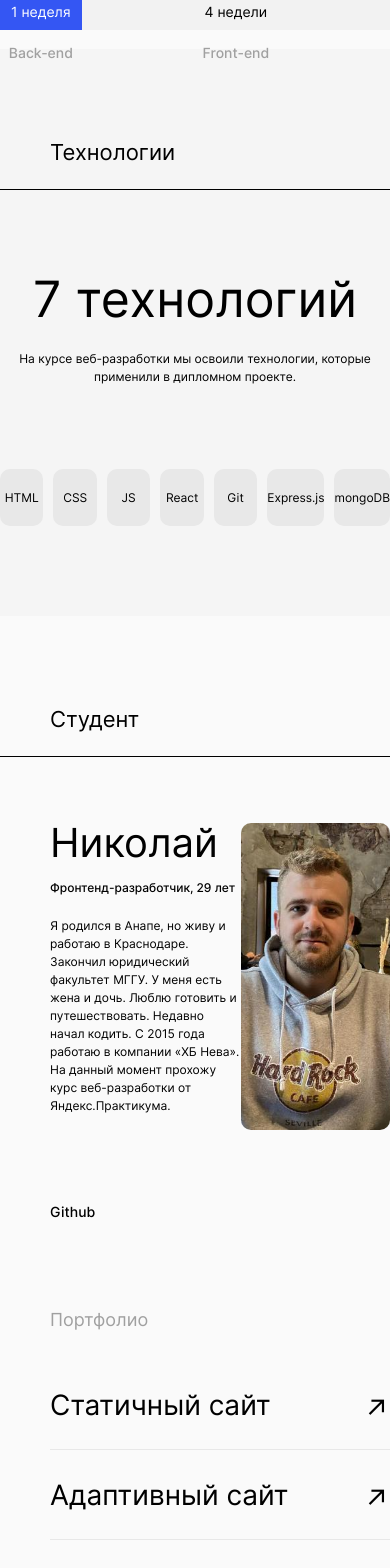
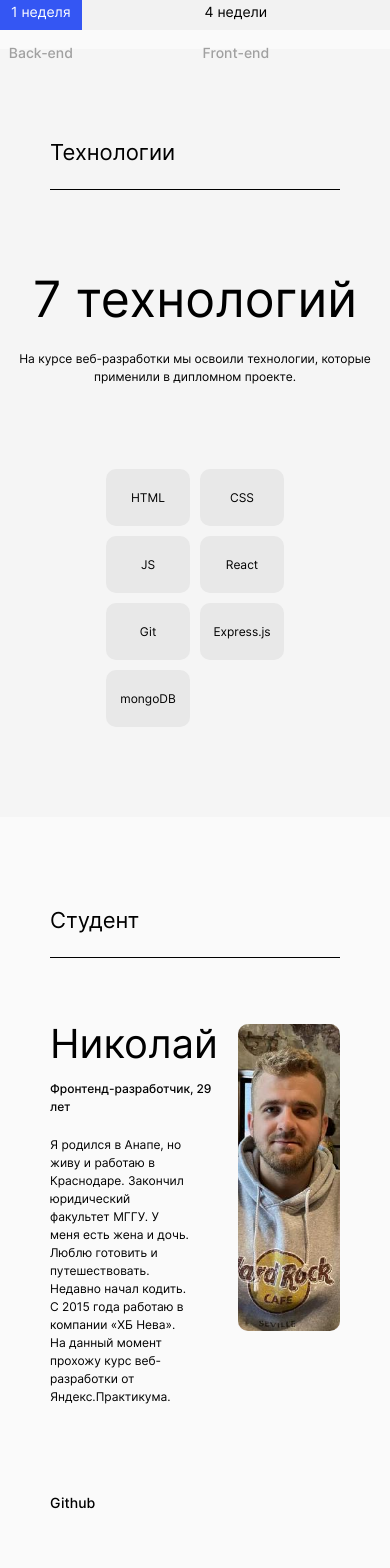
Before and after one commit to CheNikos/movies-explorer-frontend, a React (Create React App) app: page / in a window 390 px wide. Shown: the part 1660-3228 px from the top of the page. Built offline with nearby package versions, Linux system fonts and the light colour scheme.

Commit message:
Надо доделать Techs и разобраться с остальными комментариями

```diff
--- a/public/index.html
+++ b/public/index.html
@@ -1,14 +1,15 @@
 <!DOCTYPE html>
 <html lang="ru">
   <head>
-    <meta charset="utf-8">
-    <link rel="icon" href="%25PUBLIC_URL%25/favicon.ico">
-    <meta name="viewport" content="width=device-width, initial-scale=1">
-    <meta name="theme-color" content="#000000">
+    <meta charset="utf-8" />
+    <link rel="icon" href="%PUBLIC_URL%/favicon.ico" />
+    <meta name="viewport" content="width=device-width, initial-scale=1" />
+    <meta name="theme-color" content="#000000" />
     <meta
       name="description"
-      content="Web site created using create-react-app">
-    <link rel="manifest" href="%25PUBLIC_URL%25/manifest.json">
+      content="Web site created using create-react-app"
+    />
+    <link rel="manifest" href="%PUBLIC_URL%/manifest.json" />
     <title>CheNikos Diploma</title>
   </head>
   <body>
--- a/src/components/Footer/Footer.css
+++ b/src/components/Footer/Footer.css
@@ -16,11 +16,11 @@
 .footer__line {
   max-width: 1140px;
   border-bottom: 1px solid #e8e8e8;
-  margin: 20px auto 0 auto;
+  margin: 20px 70px 0 70px;
 }
 
 .footer__stroke {
-  margin: 20px 0 0 70px;
+  margin: 20px 70px 20px 70px;
   display: flex;
   justify-content: flex-end;
   max-width: 1140px;
@@ -31,6 +31,8 @@
   font-weight: 400;
   line-height: 16px;
   margin-right: auto;
+  margin-top: 0;
+  margin-bottom: 0;
 }
 
 .footer__link {
@@ -38,21 +40,26 @@
   font-weight: 400;
   line-height: 16px;
   margin-right: 20px;
+  margin-top: 0;
+  margin-bottom: 0;
 }
 
 .footer__link-git {
   font-size: 13px;
   font-weight: 400;
   line-height: 16px;
+  margin-top: 0;
+  margin-bottom: 0;
 }
 
 @media screen and (max-width: 768px) {
   .footer__line {
     max-width: 708px;
+    margin: 20px 30px 0 30px;
   }
 
   .footer__stroke {
-    margin: 20px 0 0 30px;
+    margin: 20px 30px 20px 30px;
     max-width: 708px;
   }
 }
@@ -69,11 +76,11 @@
 
   .footer__line {
     width: 300px;
-    margin: 21px auto 0 auto;
+    margin: 21px 10px 0 10px;
   }
 
   .footer__stroke {
-    margin: 30px auto 0 auto;
+    margin: 30px 10px 0 10px;
     display: flex;
     align-content: center;
     justify-content: center;
--- a/src/components/Main/AboutMe/AboutMe.css
+++ b/src/components/Main/AboutMe/AboutMe.css
@@ -17,16 +17,16 @@
 .about-me__line {
   max-width: 1140px;
   border-bottom: 1px solid black;
-  margin: 23px auto 0 auto;
+  margin: 23px 70px 0 70px;
 }
 
 .about-me__content {
   display: flex;
+  justify-content: space-between;
 }
 
 .about-me__student {
   max-width: 600px;
-  margin-right: 49px;
 }
 
 .about-me__name {
@@ -50,7 +50,8 @@
   font-size: 14px;
   font-weight: 400;
   line-height: 22px;
-  margin: 26px 0 99px 70px;
+  max-width: 600px;
+  margin: 26px 49px 0 70px;
 }
 
 .about-me__github {
@@ -66,12 +67,12 @@
   width: 270px;
   height: 327px;
   border-radius: 10px;
-  object-fit: cover;
-  margin: 66px 70px 0 auto;
+  object-fit: contain;
   background-image: url(../../../images/aboutme-image/108144224.jpg);
   background-position: center;
   background-repeat: no-repeat;
   background-size: cover;
+  margin: 66px 70px 0 0;
 }
 
 @media screen and (max-width: 768px) {
@@ -83,6 +84,7 @@
 
   .about-me__line {
     max-width: 668px;
+    margin: 23px 50px 0 50px;
   }
 
   .about-me__content {
@@ -98,19 +100,21 @@
 
   .about-me__name {
     text-align: left;
-    margin: 66px 0 0 50px;
+    margin: 66px 20px 0 50px;
     font-size: 40px;
     line-height: 40px;
+    max-width: 348px;
   }
 
   .about-me__subname {
-    margin: 16px 0 0 50px;
+    margin: 16px 20px 0 50px;
     font-size: 12px;
     line-height: 18px;
+    max-width: 348px;
   }
 
   .about-me__info {
-    margin: 20px 0 87px 50px;
+    margin: 20px 49px 87px 50px;
     font-size: 12px;
     line-height: 18px;
     max-width: 364px;
@@ -123,7 +127,7 @@
   .about-me__image {
     width: 255px;
     height: 307px;
-    margin: 66px 0 0 auto;
+    margin: 66px 50px 0 0;
   }
 }
 
@@ -139,7 +143,7 @@
 
   .about-me__line {
     width: 292px;
-    margin: 28px auto 0 auto;
+    margin: 28px 14px 0 14px;
   }
 
   .about-me__content {
@@ -177,6 +181,6 @@
     width: 292px;
     height: 352px;
     object-fit: cover;
-    margin: 60px auto 0 auto;
+    margin: 60px 14px 0 14px;
   }
 }
--- a/src/components/Main/Portfolio/Portfolio.css
+++ b/src/components/Main/Portfolio/Portfolio.css
@@ -15,7 +15,7 @@
 
 .portfolio__website {
   max-width: 1140px;
-  margin: 0 0 0 70px;
+  margin: 0 70px 0 70px;
   padding-left: 0;
   list-style-type: none;
   text-decoration: none;
@@ -69,7 +69,7 @@
 
   .portfolio__website {
     max-width: 668px;
-    margin: 0 0 0 50px;
+    margin: 0 50px 0 50px;
   }
 
   .portfolio__text {
@@ -87,7 +87,7 @@
 
 @media screen and (max-width: 320px) {
   .portfolio {
-    padding-top: 127px;
+    padding-top: 70px;
     padding-bottom: 50px;
   }
 
@@ -100,7 +100,7 @@
 
   .portfolio__website {
     max-width: 292px;
-    margin: 0 0 0 14px;
+    margin: 0 14px 0 14px;
   }
 
   .portfolio__text {
--- a/src/components/Main/Techs/Techs.css
+++ b/src/components/Main/Techs/Techs.css
@@ -1,6 +1,7 @@
 .techs {
   background-color: #f5f5f5;
-  height: 625px;
+  padding-top: 100px;
+  padding-bottom: 100px;
 }
 
 .techs__title {
@@ -10,15 +11,15 @@
   text-align: left;
   color: rgba(0, 0, 0, 1);
   width: 600px;
-  margin-top: 0px;
-  margin-bottom: 0;
-  padding: 110px 0 0 70px;
+  margin: 0 auto 0 auto;
+  padding-left: 70px;
+  box-sizing: border-box;
 }
 
 .techs__line {
   max-width: 1140px;
   border-bottom: 1px solid black;
-  margin: 23px auto 0 auto;
+  margin: 23px 70px 0 70px;
 }
 
 .techs__technology {
@@ -28,6 +29,7 @@
   font-weight: 400;
   line-height: 58px;
   margin-bottom: 0;
+  box-sizing: border-box;
 }
 
 .techs__text {
@@ -48,11 +50,12 @@
 .techs__conteiner {
   list-style-type: none;
   display: grid;
-  grid-template-columns: 90px 90px 90px 90px 90px 90px 90px;
-  grid-template-rows: 60px;
+  grid-template-columns: repeat(auto-fill, 90px);
+  justify-content: center;
   gap: 10px;
   padding-left: 0;
-  max-width: fit-content;
+  max-width: 700px;
+  width: 100%;
   margin: 0 auto 0 auto;
 }
 
@@ -75,17 +78,19 @@
 
 @media screen and (max-width: 768px) {
   .techs {
-    height: 567px;
+    padding-top: 90px;
+    padding-bottom: 90px;
   }
 
   .techs__title {
     max-width: fit-content;
     margin: 0 0 0 0;
-    padding: 90px 0 0 50px;
+    padding: 0 0 0 50px;
   }
 
   .techs__line {
     max-width: 668px;
+    margin: 23px 50px 0 50px;
   }
 
   .techs__technology {
@@ -106,16 +111,14 @@
 
   .techs__content {
     padding-top: 83px;
-    margin: auto;
+
+    padding-left: 60px;
+    padding-right: 60px;
   }
 
   .techs__conteiner {
-    list-style-type: none;
-    display: flex;
-    flex-direction: row;
-    gap: 10px;
-    margin: 0 auto 0 auto;
-    padding-left: 0;
+    grid-template-columns: repeat(auto-fill, 84px);
+    max-width: 668px;
   }
 
   .techs__stack {
@@ -136,19 +139,21 @@
 
 @media screen and (max-width: 320px) {
   .techs {
-    height: 651px;
+    padding-top: 70px;
+    padding-bottom: 70px;
   }
 
   .techs__title {
     max-width: 284px;
     margin: 0 0 0 0;
-    padding: 70px 0 0 18px;
+    padding: 0 0 0 18px;
     font-size: 18px;
     line-height: 22px;
   }
 
   .techs__line {
     width: 284px;
+    margin: 23px 18px 0 18px;
   }
 
   .techs__technology {
@@ -172,12 +177,6 @@
   }
 
   .techs__conteiner {
-    list-style-type: none;
-    display: grid;
-    grid-template-columns: 84px 84px;
-    grid-template-rows: 57px 57px 57px 57px;
-    gap: 10px;
-    margin: 0 71px 0 71px;
-    padding-left: 0;
+    max-width: 180px;
   }
 }
--- a/src/components/Movies/MoviesCard/MoviesCard.css
+++ b/src/components/Movies/MoviesCard/MoviesCard.css
@@ -104,7 +104,6 @@
 @media screen and (max-width: 324px) {
   .movies-card {
     width: 300px;
-    margin-left: 10px;
   }
 
   .movies-card__image {
--- a/src/components/Movies/MoviesCardList/MoviesCardList.css
+++ b/src/components/Movies/MoviesCardList/MoviesCardList.css
@@ -6,6 +6,8 @@
   flex-direction: row;
   flex-wrap: wrap;
   gap: 38px 20px;
+  padding-left: 70px;
+  padding-right: 70px;
 }
 
 @media screen and (max-width: 768px) {
@@ -20,7 +22,9 @@
     max-width: 320px;
     margin: 0;
     padding-top: 40px;
-        grid-template-columns: 300px ;
+    grid-template-columns: 300px;
     gap: 34px;
+    padding-left: 10px;
+    padding-right: 10px;
   }
 }
--- a/src/components/Movies/SearchForm/SearchForm.css
+++ b/src/components/Movies/SearchForm/SearchForm.css
@@ -1,7 +1,8 @@
 .search-form {
   display: block;
-
   padding-top: 70px;
+  padding-left: 70px;
+  padding-right: 70px;
 }
 
 .search-form__search {
@@ -67,6 +68,8 @@
 @media screen and (max-width: 768px) {
   .search-form {
     padding-top: 81px;
+    padding-left: 30px;
+    padding-right: 30px;
   }
 
   .search-form__search {
@@ -104,6 +107,8 @@
 @media screen and (max-width: 325px) {
   .search-form {
     padding-top: 90px;
+    padding-left: 14px;
+    padding-right: 14px;
   }
 
   .search-form__search {
--- a/src/components/Navigation/Navigation.css
+++ b/src/components/Navigation/Navigation.css
@@ -45,11 +45,24 @@
   color: rgba(255, 255, 255, 1);
 }
 
+.navigation__navigation-bar {
+  display: flex;
+  justify-content: space-between;
+  align-items: center;
+  margin-right: 70px;
+  width: 676px;
+}
+
+.navigation__list {
+  display: flex;
+  list-style-type: none;
+  margin: 0 0 0 0;
+  padding-left: 0;
+}
+
 .navigation__account {
   width: 100px;
   height: 32px;
-  left: 1110px;
-  top: 21px;
   font-size: 14px;
   font-weight: 500;
   line-height: 16px;
@@ -58,13 +71,7 @@
   border-radius: 20px;
   border: none;
   cursor: pointer;
-  margin-left: 364px;
-  margin-right: 70px;
-}
-
-.navigation__navigation-bar {
-  display: flex;
-  align-self: center;
+  padding: 0;
 }
 
 .navigation__film {
--- a/src/components/Navigation/Navigation.js
+++ b/src/components/Navigation/Navigation.js
@@ -25,6 +25,8 @@ export default function Navigation() {
       ) : (
         <>
           <div className="navigation__navigation-bar">
+            <ul className="navigation__list">
+              <li>
                 <Link to={"/movies"}>
                   <button
                     className={`navigation__film navigation__film_${
@@ -34,6 +36,8 @@ export default function Navigation() {
                     Фильмы
                   </button>
                 </Link>
+              </li>
+              <li>
                 <Link to={"/saved-movies"}>
                   <button
                     className={`navigation__saved-films navigation__saved-films_${
@@ -43,12 +47,14 @@ export default function Navigation() {
                     Сохранённые фильмы
                   </button>
                 </Link>
+              </li>
+            </ul>
             <Link to={"/profile"} className="navigation__navigate">
               <button className="navigation__account">Аккаунт</button>
             </Link>
           </div>
           <div className="navigation__burger" onClick={handleClick}>
-            <BurgerMenu burger={isMenuOpen}/>
+            <BurgerMenu burger={isMenuOpen} />
           </div>
         </>
       )}
```
Lines whose indentation alone changed are shown as unchanged.
